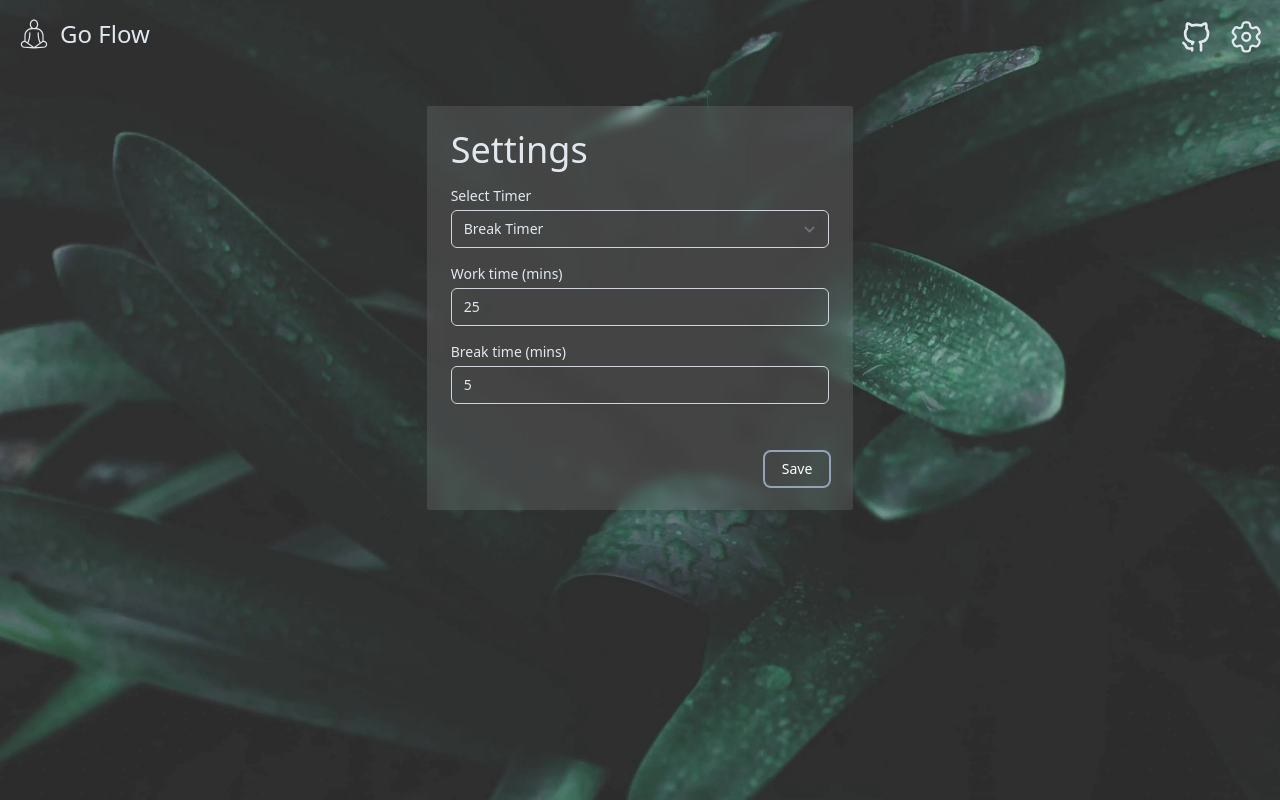
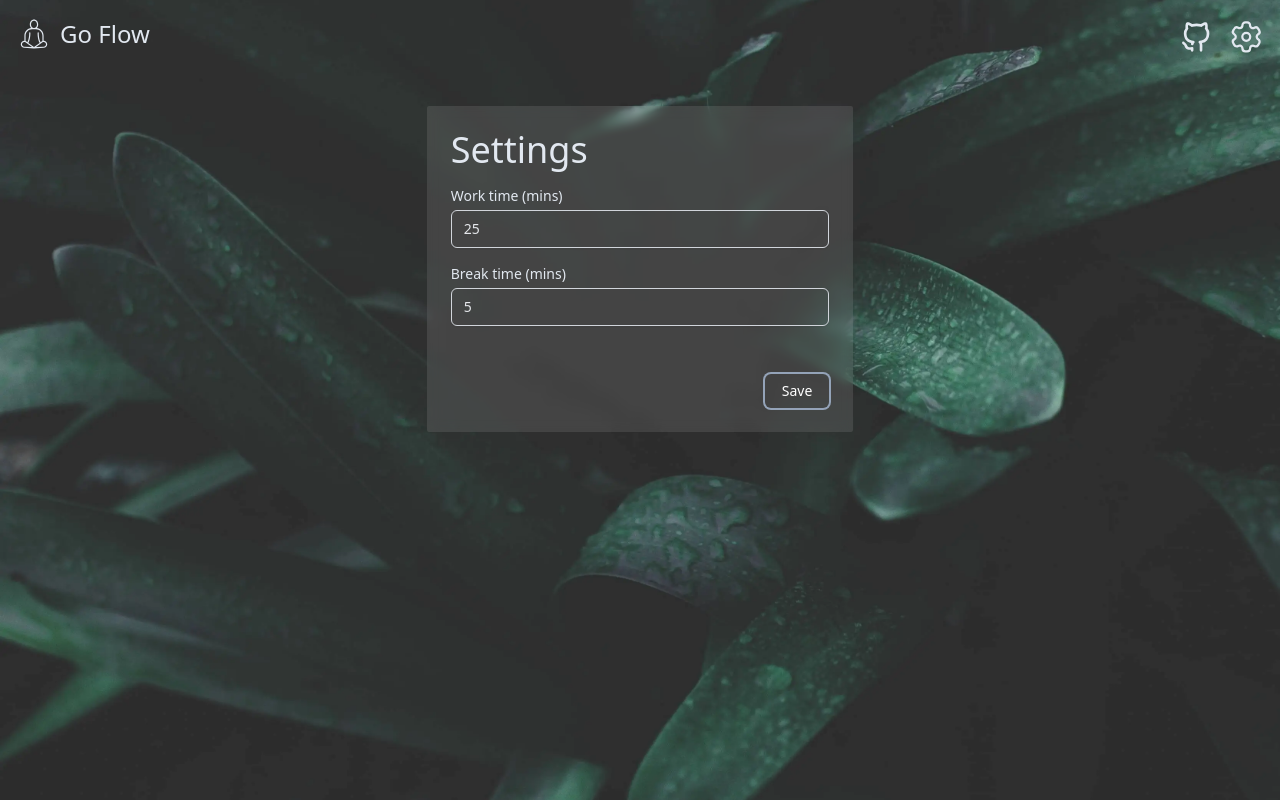
Before and after one commit to sairajchouhan/GoFlow, a SvelteKit app: page /settings in a window 1280 px wide. Built offline with nearby package versions, Linux system fonts and the light colour scheme.

Commit message:
comment out simple timer

```diff
--- a/src/routes/settings/+page.svelte
+++ b/src/routes/settings/+page.svelte
@@ -15,21 +15,6 @@
 			breakTime: +formSettings.breakTime.toString(),
 			workTime: +formSettings.workTime.toString()
 		});
-
-		// try {
-		// 	settings.updateSessionTimer({
-		// 		workTimer: {
-		// 			minutes: +formSettings.workTime.toString(),
-		// 			seconds: 0
-		// 		},
-		// 		breakTimer: {
-		// 			minutes: +formSettings.breakTime.toString(),
-		// 			seconds: 0
-		// 		}
-		// 	});
-		// } catch (err) {
-		// 	console.error(err);
-		// }
 	}
 
 	const defualtValues = {
@@ -46,7 +31,7 @@
 	<div class="bg-white/10 backdrop-blur-[6px] p-6 rounded-sm">
 		<h3 class="text-4xl text-slate-200 mb-4">Settings</h3>
 		<form on:submit={(e) => handleSettingsFormSubmit(e)} class="space-y-4">
-			<div>
+			<!-- <div>
 				<label for="timeType" class="block text-sm font-medium text-slate-200">Select Timer</label>
 				<select
 					id="timerType"
@@ -57,7 +42,7 @@
 					<option value="breakTimer" selected>Break Timer</option>
 					<option value="simpleTimer">Simple Timer</option>
 				</select>
-			</div>
+			</div> -->
 
 			{#if selectedTimer === 'breakTimer'}
 				<div>
```
